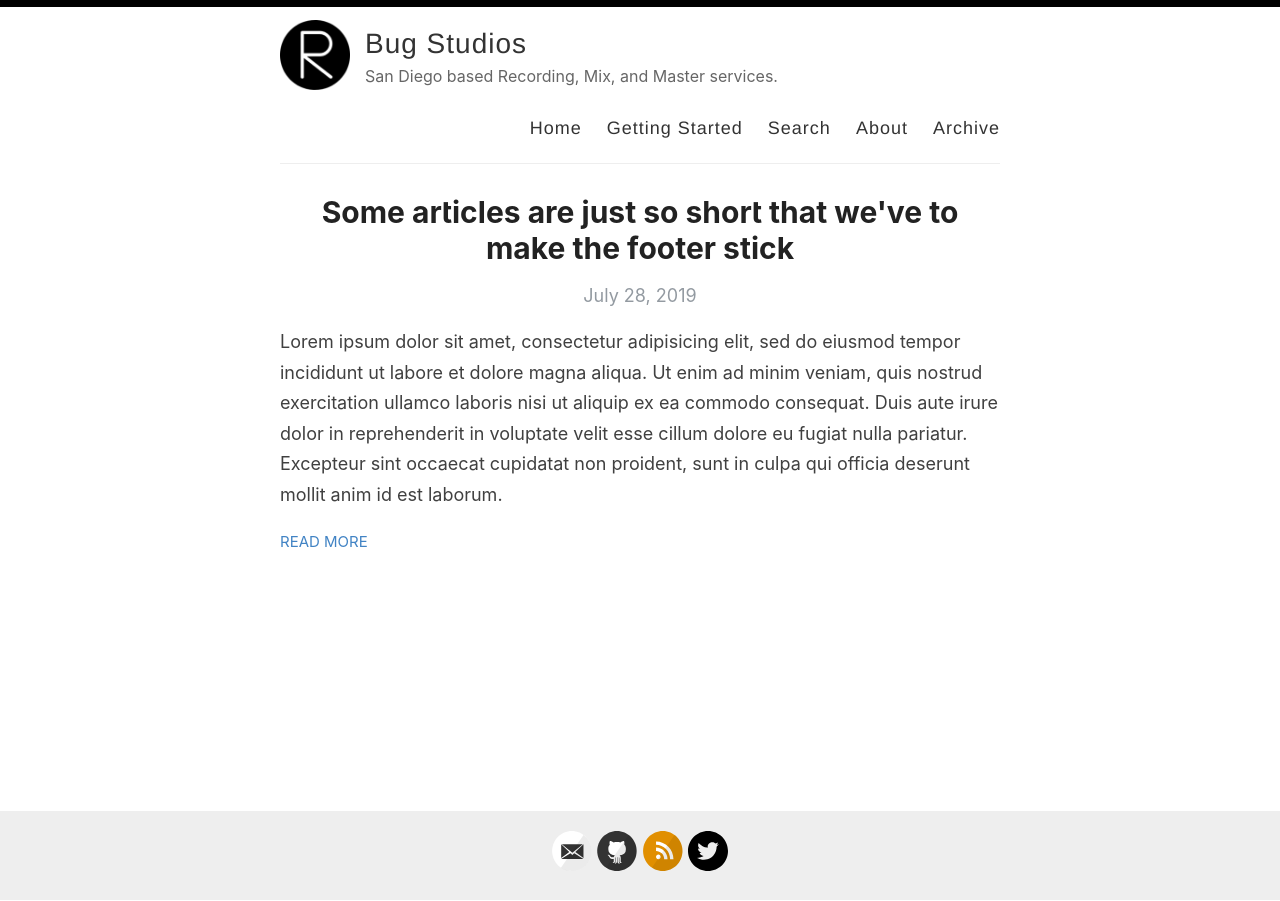
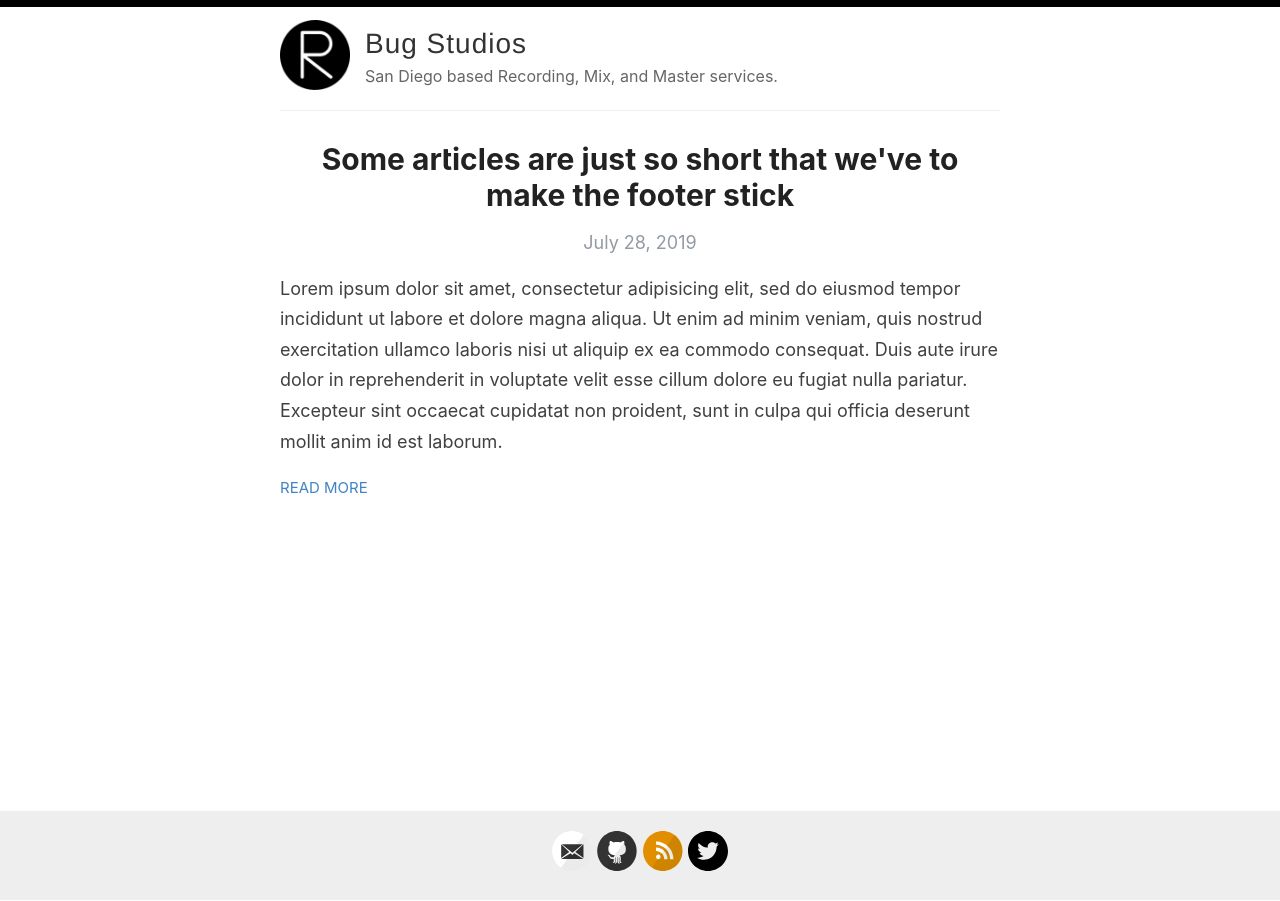
Before and after one commit to bug-studios/bug-studios.github.io, a Jekyll site: the page built from index.html, in a window 1280 px wide. Built offline with Jekyll 4.4.1, drawn with Linux system fonts in a browser that asks for light colours; the list of posts is cut into pages by our own code.

Commit message:
Update default.html

```diff
--- a/_layouts/default.html
+++ b/_layouts/default.html
@@ -27,13 +27,7 @@
               <p class="site-description">{{ site.description }}</p>
             </div>
 
-            <nav>
-              <a href="{{ site.baseurl }}/">Home</a>
-              <a href="{{ site.baseurl }}/getting-started">Getting Started</a>
-              <a href="{{ site.baseurl }}/search">Search</a>
-              <a href="{{ site.baseurl }}/about">About</a>
-              <a href="{{ site.baseurl }}/archive">Archive</a>
-            </nav>
+
           </header>
         </div>
       </div>
```
